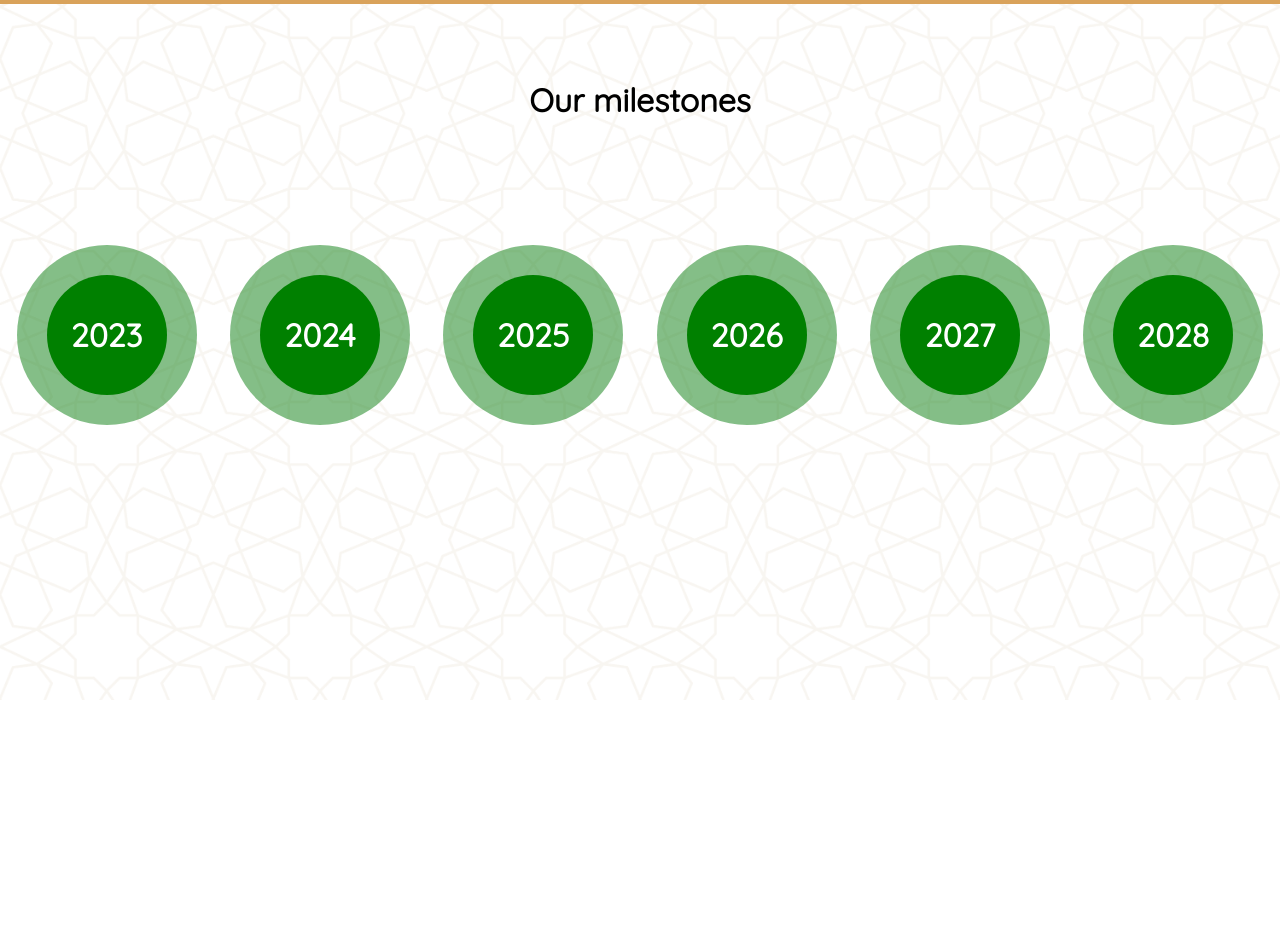
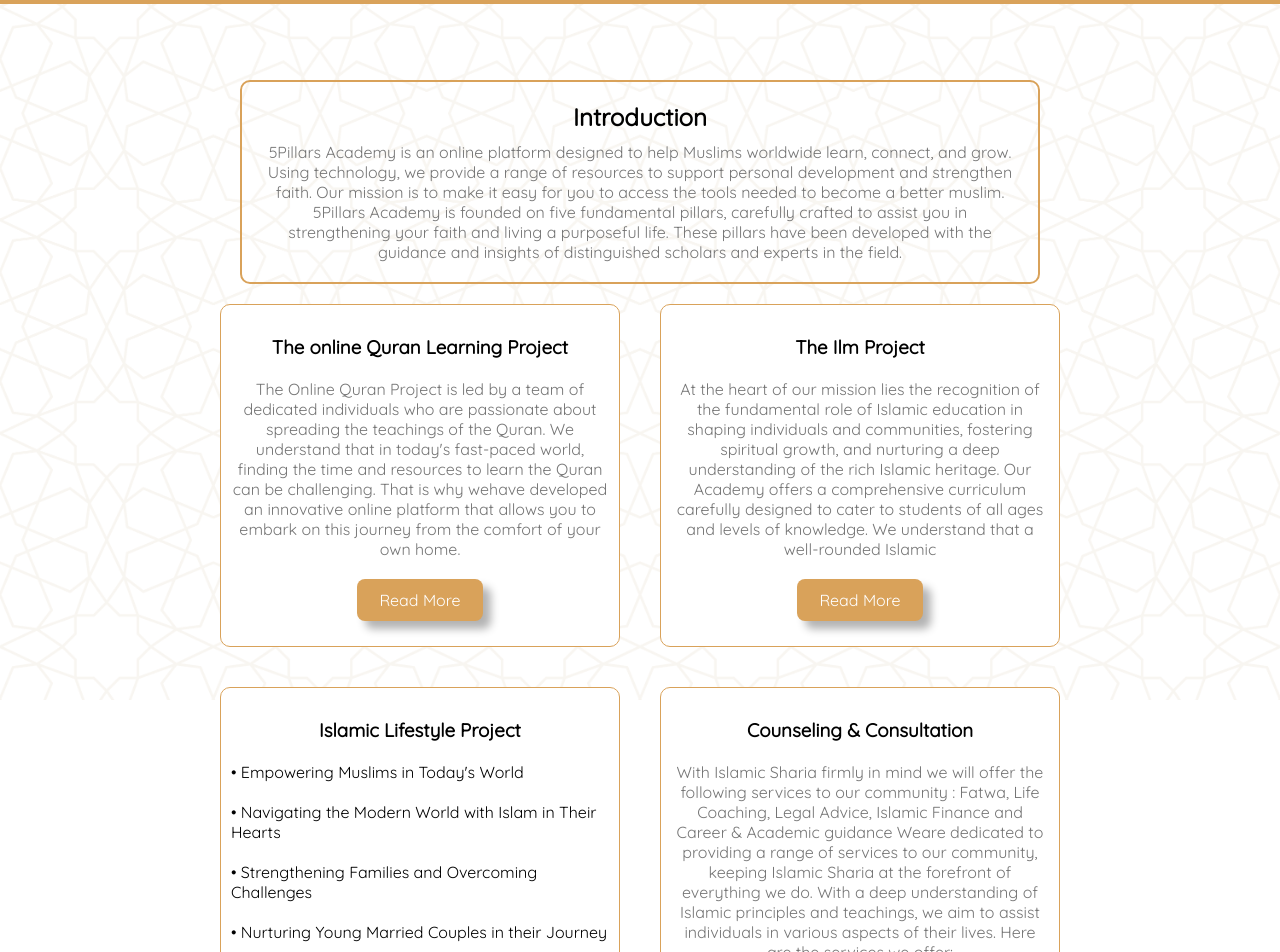
Before and after one commit to dotprods/5pillars, a React (Create React App) app in the folder client/: page /projects in a window 1280 px wide. Shown: the part 100-1052 px from the top of the page. Before the commit the page ends 800 px from the top, so only its background shows below. Built offline with nearby package versions, Linux system fonts and the light colour scheme.

Commit message:
project div content added

```diff
--- a/client/src/Components/Projects.js
+++ b/client/src/Components/Projects.js
@@ -1,7 +1,9 @@
-import React, { Component } from "react";
+import React, { useState } from "react";
 import Navbar from "./Navbar";
 import "../Css/Projects.css";
 const Projects = () => {
+  const [showProj1, setProj1] = useState(false);
+  const [showProj2, setProj2] = useState(false);
   return (
     <>
       <div className="background" />
@@ -10,8 +12,8 @@
         <Navbar />
       </div>
       <div className="blank"></div>
-      <h1>Our milestones</h1>
-      <div className="milestones">
+      {/* <h1>Our milestones</h1> */}
+      {/* <div className="milestones">
         <div className="milestone-container">
           <div className="milestone low1">
             <div className="in-low">
@@ -85,6 +87,127 @@
             <h3>£10 Million Revenue</h3>
           </div>
         </div>
+      </div> */}
+      <div className="project-about">
+        <h2>Introduction</h2>
+        <p>
+          5Pillars Academy is an online platform designed to help Muslims
+          worldwide learn, connect, and grow. Using technology, we provide a
+          range of resources to support personal development and strengthen
+          faith. Our mission is to make it easy for you to access the tools
+          needed to become a better muslim. <br /> 5Pillars Academy is founded
+          on five fundamental pillars, carefully crafted to assist you in
+          strengthening your faith and living a purposeful life. These pillars
+          have been developed with the guidance and insights of distinguished
+          scholars and experts in the field.
+        </p>
+      </div>
+      <div className="project-list">
+        <div className="first-project proj">
+          <h3>The online Quran Learning Project</h3>
+          <p>
+            The Online Quran Project is led by a team of dedicated individuals
+            who are passionate about spreading the teachings of the Quran. We
+            understand that in today's fast-paced world, finding the time and
+            resources to learn the Quran can be challenging. That is why wehave
+            developed an innovative online platform that allows you to embark on
+            this journey from the comfort of your own home.
+          </p>
+          {showProj1 && (
+            <p>
+              Our project boasts highly experienced and qualified tutors who are
+              ready to guide you through your Quranic learning experience.
+              Whether you are a busy professional, a student with a demanding
+              schedule, or a full-time parent, our flexible online classes can
+              be accessed from anywhere and at any time. What sets us apart is
+              our commitment to providing personalized one-on-one sessions,
+              ensuring that your learning needs are met with utmost attention
+              and care covering Qaida, Quran Recitation & Hifdh programs.
+            </p>
+          )}
+          <button>{showProj1 ? "Read Less" : "Read More"}</button>
+        </div>
+        <div className="second-project proj">
+          <h3>The Ilm Project</h3>
+          <p>
+            At the heart of our mission lies the recognition of the fundamental
+            role of Islamic education in shaping individuals and communities,
+            fostering spiritual growth, and nurturing a deep understanding of
+            the rich Islamic heritage. Our Academy offers a comprehensive
+            curriculum carefully designed to cater to students of all ages and
+            levels of knowledge. We understand that a well-rounded Islamic
+          </p>
+          {showProj2 && (
+            <p>
+              education encompasses a wide range of subjects, and as such, we
+              have collated a diverse set of courses to cater to your learning
+              needs. One of the core components of our curriculum is the study
+              of the Arabic language. Arabic is not only the language of the
+              Qur'an, but it is also a gateway to understanding the profound
+              beauty and depth of Islamic texts. Through our Arabic Language
+              courses, students will develop a strong foundation in reading,
+              writing, and speaking Arabic, enabling them to engage with the
+              Qur'an, Hadith, and other Islamic literature with greater fluency
+              and comprehension. In addition to Arabic, we offer in-depth
+              studies in various disciplines such as Fiqh (Islamic
+              Jurisprudence), Thafseer (Qur'anic Exegesis), Hadith (Prophetic
+              Traditions), and Islamic History. Our Fiqh courses provide a
+              comprehensive understanding of the principles and rulings that
+              govern the daily lives of Muslims, empowering students to navigate
+              the complexities of contemporary issues and make informed
+              decisions based on Islamic teachings. The study of Thafseer delves
+              into the profound meanings and interpretations of the Qur'an,
+              unraveling its timeless wisdom and relevance to our lives. Through
+              engaging with the explanations of scholars and reflecting on the
+              Divine message, students gain a deeper appreciation for the
+              spiritual and moral guidance offered by the Qur'an. Our Hadith
+              courses delve into the Prophetic traditions, allowing students to
+              explore the noble character and teachings of the Prophet Muhammad
+              (peace be upon him). By studying authentic narrations and the
+              methodology of Hadith scholars, students develop a comprehensive
+              understanding of the Prophetic tradition and its application in
+              their lives. Furthermore, our curriculum includes courses on
+              Islamic History, which provide a contextual understanding of the
+              development and contributions of Muslims throughout history. By
+              studying the accomplishments and challenges faced by the early
+              Muslim community, students gain insights into the lessons learned
+              and the principles that guide us today.
+            </p>
+          )}
+          <button>{showProj2 ? "Read Less" : "Read More"}</button>
+        </div>
+        <div className="third-project proj">
+          <h3>Islamic Lifestyle Project</h3>
+
+          <p>• Empowering Muslims in Today's World</p>
+          <p>• Navigating the Modern World with Islam in Their Hearts</p>
+          <p>• Strengthening Families and Overcoming Challenges</p>
+          <p>• Nurturing Young Married Couples in their Journey</p>
+          <p>• Health and Well-being in an Islamic Lifestyle</p>
+        </div>
+        <div className="fourth-project proj">
+          <h3>Counseling & Consultation</h3>
+          <p>
+            With Islamic Sharia firmly in mind we will offer the following
+            services to our community : Fatwa, Life Coaching, Legal Advice,
+            Islamic Finance and Career & Academic guidance Weare dedicated to
+            providing a range of services to our community, keeping Islamic
+            Sharia at the forefront of everything we do. With a deep
+            understanding of Islamic principles and teachings, we aim to assist
+            individuals in various aspects of their lives. Here are the services
+            we offer:
+          </p>
+        </div>
+        <div className="fifth-project proj">
+          <h3>Giving Back (Charity & Community Work)</h3>
+          <p>
+            Giving back is at the heart of the founders vision, It encompasses
+            various areas such as charity, youth work, rehabilitation,
+            education, and healthcare. By actively engaging in these endeavors,
+            we not only fulfill our religious and moral obligations but also
+            contribute to creating a more compassionate and inclusive society
+          </p>
+        </div>
       </div>
     </>
   );
--- a/client/src/Css/Navbar.css
+++ b/client/src/Css/Navbar.css
@@ -6,7 +6,7 @@
   margin: 0;
   box-sizing: border-box;
 }
-li {
+nav li {
   list-style: none;
 }
 .navbar {
--- a/client/src/Css/Projects.css
+++ b/client/src/Css/Projects.css
@@ -49,36 +49,6 @@
 .milestone-container:hover .milestone-cont {
   display: block;
 }
-/* .low1,
-.low2,
-.low3 {
-  position: absolute;
-  top: 30%;
-}
-.high1,
-.high2,
-.high3 {
-  position: absolute;
-  top: 0;
-}
-.high1 {
-  left: 0;
-}
-.high2 {
-  left: 35%;
-}
-.high3 {
-  left: 70%;
-}
-.low1 {
-  left: 18%;
-}
-.low2 {
-  left: 53%;
-}
-.low3 {
-  right: 0;
-} */
 .in-high h1,
 .in-low h1 {
   text-align: center;
@@ -87,3 +57,83 @@
 .milestone-cont h3 {
   font-size: medium;
 }
+.project-about {
+  margin: 0 auto 0 auto;
+  border: 2px solid #d9a25a;
+  max-width: 800px;
+  border-radius: 10px;
+  padding: 20px;
+}
+.project-list {
+  display: flex;
+  flex-wrap: wrap;
+  justify-content: center;
+}
+.proj {
+  border: 1px solid #d9a25a;
+  width: 400px;
+  margin: 20px;
+  padding: 10px;
+  border-radius: 10px;
+  background: white;
+}
+.proj p {
+  margin-top: 20px;
+}
+.proj h3 {
+  margin-top: 20px;
+}
+.first-project button,
+.second-project button {
+  margin-top: 20px;
+  margin-bottom: 15px;
+  cursor: pointer;
+  /* css */
+  position: relative;
+  font-size: 1em;
+  padding: 0.7em 1.4em;
+  background-color: #d9a25a;
+  text-decoration: none;
+  border: none;
+  border-radius: 0.5em;
+  color: white;
+  box-shadow: 0.5em 0.5em 0.5em rgba(0, 0, 0, 0.3);
+}
+.first-project button::before,
+.second-project button::before {
+  position: absolute;
+  content: "";
+  height: 0;
+  width: 0;
+  top: 0;
+  left: 0;
+  background: linear-gradient(
+    135deg,
+    rgb(255, 255, 255) 0%,
+    rgb(255, 255, 255) 50%,
+    rgba(217, 162, 90, 1) 50%,
+    rgb(239, 170, 79) 60%
+  );
+  border-radius: 0 0 0.5em 0;
+  box-shadow: 0.2em 0.2em 0.2em rgba(0, 0, 0, 0.3);
+  transition: 0.3s;
+}
+.first-project button:hover::before,
+.second-project button:hover::before {
+  width: 1.6em;
+  height: 1.6em;
+}
+.first-project button:active,
+.second-project button:active {
+  box-shadow: 0.2em 0.2em 0.3em rgba(0, 0, 0, 0.3);
+  transform: translate(0.1em, 0.1em);
+}
+
+.third-project p {
+  color: black;
+  text-align: start;
+  cursor: pointer;
+}
+.third-project p:hover {
+  font-weight: 600;
+}
```
